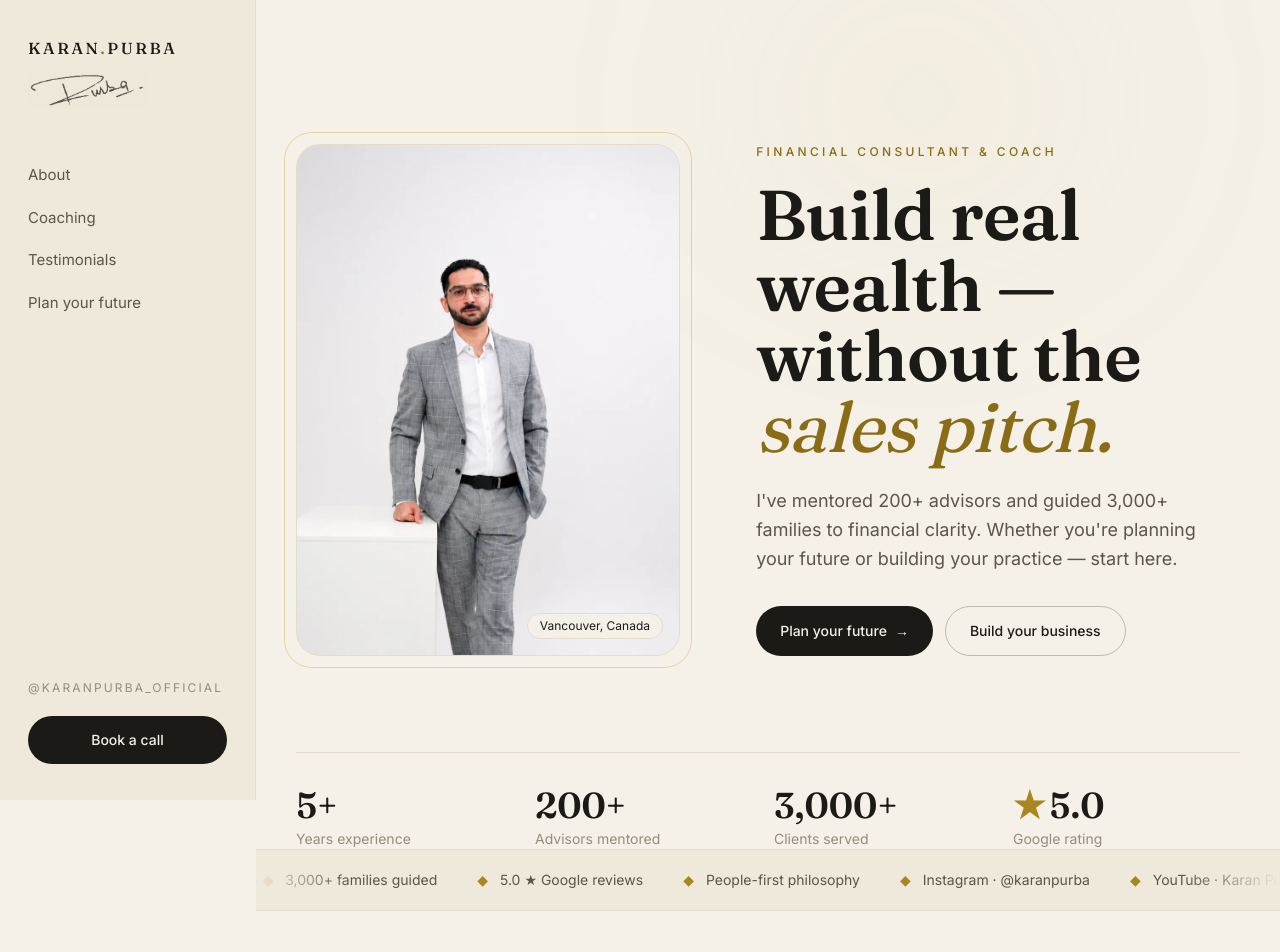
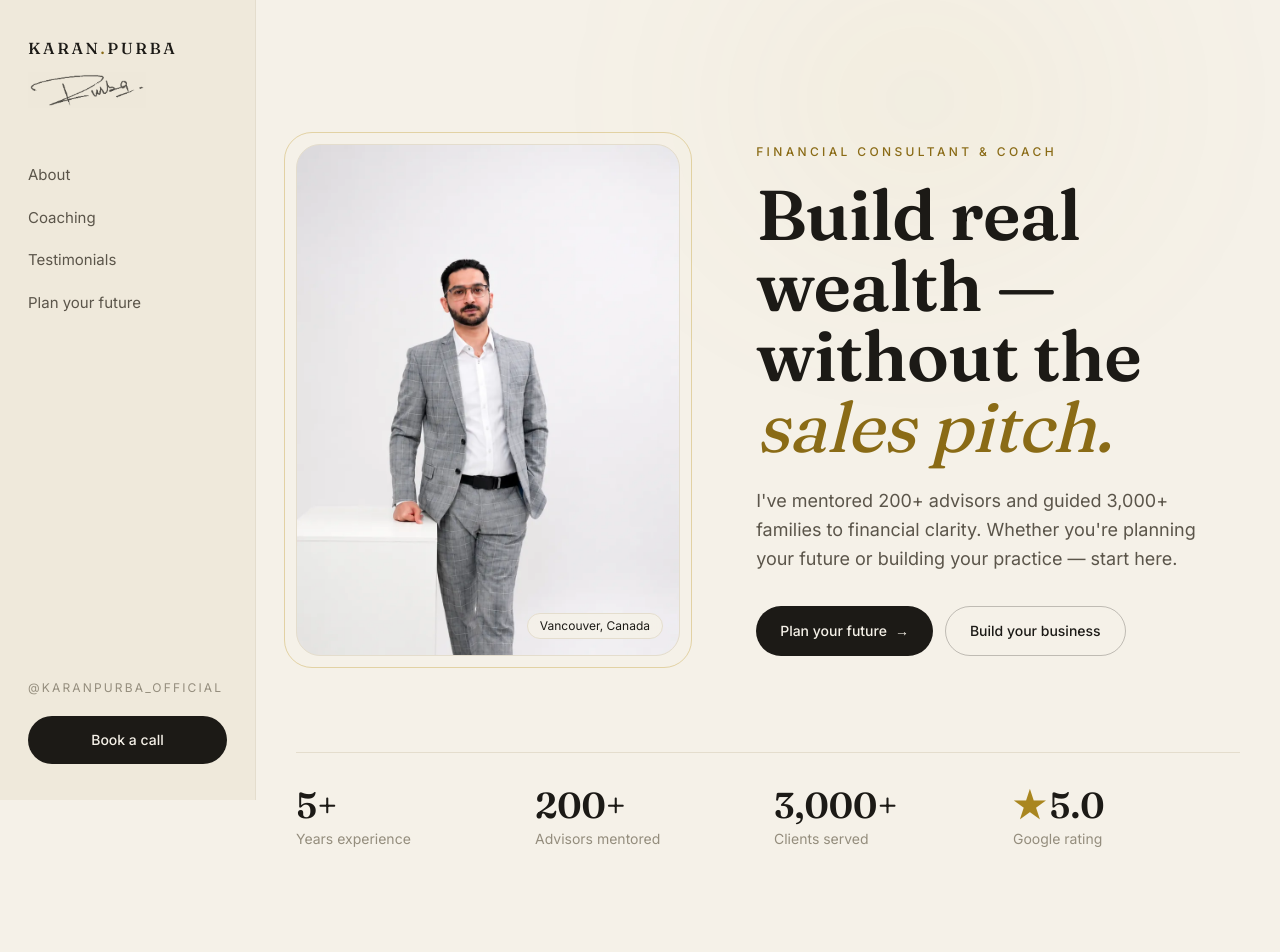
Before and after one commit to opsverasystems-h/Karanpurba, a Next.js app: page / in a window 1280 px wide. Shown: the top 952 px of the page. Built offline with nearby package versions, Linux system fonts and the light colour scheme.

Commit message:
Remove the scrolling social-proof marquee strip
Co-Authored-By: Claude Opus 4.8 <noreply@anthropic.com>

```diff
--- a/app/page.tsx
+++ b/app/page.tsx
@@ -1,6 +1,5 @@
 import { Sidebar } from "@/components/Sidebar";
 import { Hero } from "@/components/Hero";
-import { SocialProof } from "@/components/SocialProof";
 import { TwoDoors } from "@/components/TwoDoors";
 import { Story } from "@/components/Story";
 import { ClassroomBand } from "@/components/ClassroomBand";
@@ -20,7 +19,6 @@ export default function Home() {
       <Sidebar />
       <div className="lg:pl-64">
         <Hero />
-        <SocialProof />
         <TwoDoors />
         <Story />
         <ClassroomBand />
```
